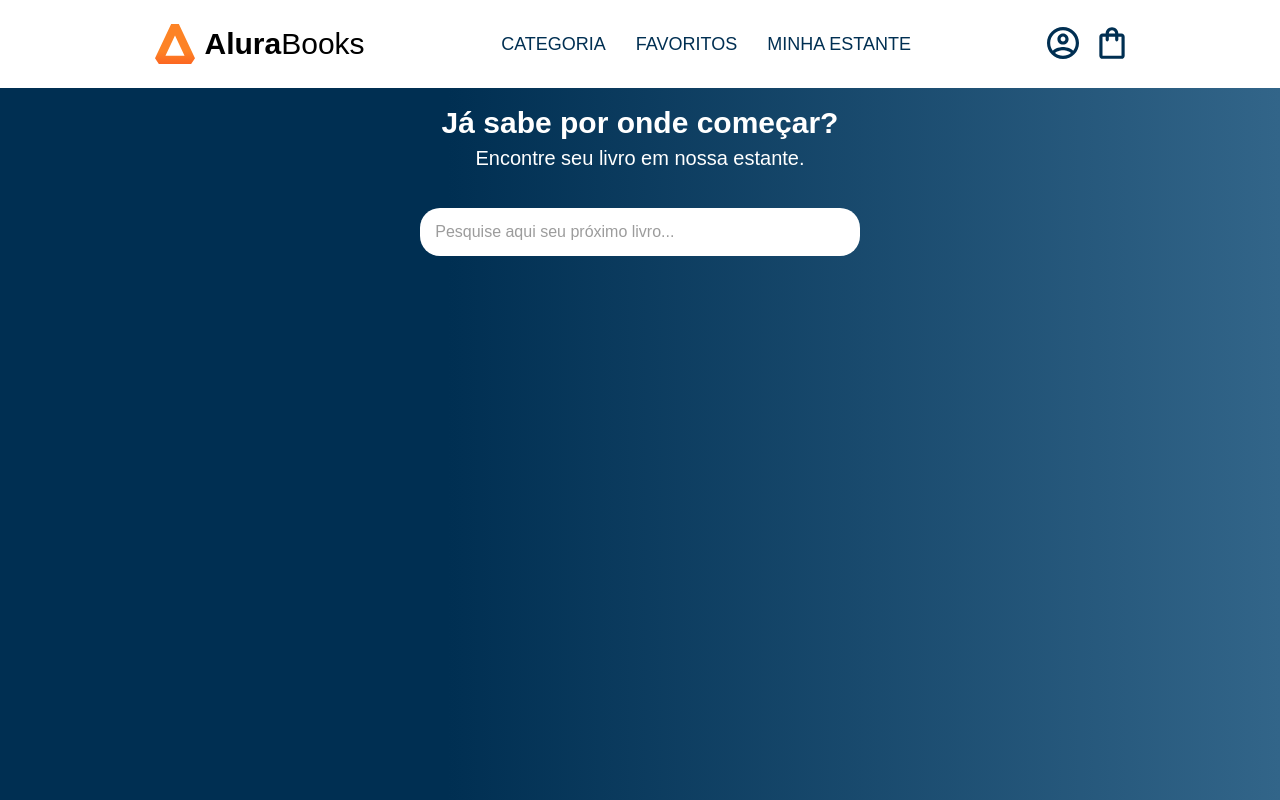
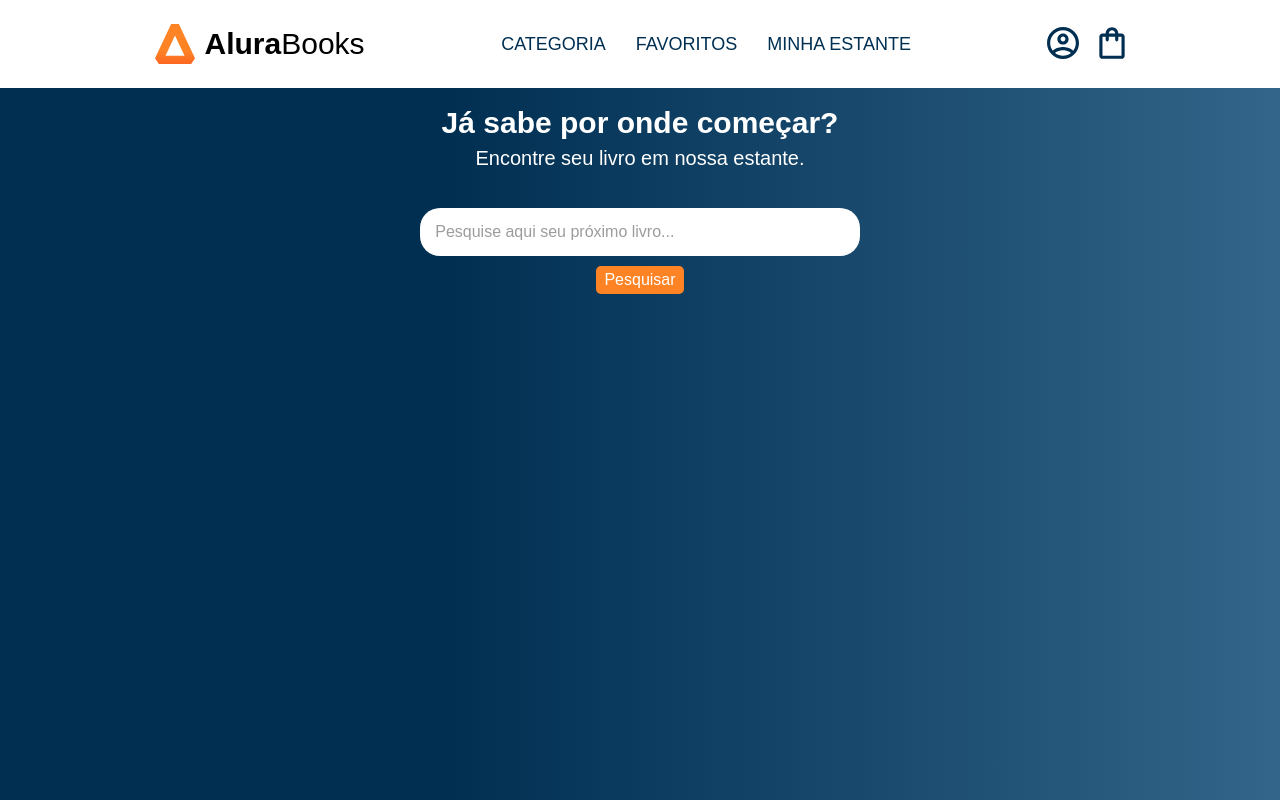
Before and after one commit to marcelypcosta/alura-books, a React (Create React App) app: page / in a window 1280 px wide. Shown: the top 800 px of the page. Built offline with nearby package versions, Linux system fonts and the light colour scheme.

Commit message:
States para buscar os livros

```diff
--- a/src/App.js
+++ b/src/App.js
@@ -2,7 +2,7 @@
 import styled from "styled-components";
 
 // Components
-import Header from "./components/Header/header";
+import Header from "./components/Header";
 import Buscador from "./components/Buscador";
 
 const AppContainer = styled.div`
--- /dev/null
+++ b/src/components/BotaoBuscar/index.js
@@ -0,0 +1,11 @@
+import styled from "styled-components";
+
+const Botao = styled.button`
+    background-color: #fd8325;
+    color: #fff;
+    padding: 5px 8px;
+    border-radius: 5px;
+    cursor: pointer;
+`
+
+export default Botao;
--- a/src/components/Buscador/index.js
+++ b/src/components/Buscador/index.js
@@ -6,7 +6,7 @@ import styled from "styled-components";
 
 // Components
 import Input from "../Input";
-
+import BotaoBuscar from "../BotaoBuscar";
 
 // Estilização
 const SectionBuscar = styled.section`
@@ -39,7 +39,18 @@ const LivrosContainer = styled.div`
 `;
 
 function Buscador() {
-  const [pesquisaLivros, setpesquisaLivros] = useState([]);
+  const [livrosDisponiveis, setLivrosDisponiveis] = useState([]);
+  const [pesquisaLivro, setPesquisaLivro] = useState("");
+
+  const txt = (event) => {
+    setPesquisaLivro(event.target.value);
+  };
+
+  const pesquisa = () => {
+    const livroPesquisado = livros.filter((livro) => livro.nome.includes(pesquisaLivro));
+
+    setLivrosDisponiveis(livroPesquisado);
+  };
 
   return (
     <SectionBuscar>
@@ -47,18 +58,13 @@ function Buscador() {
       <Subtitulo>Encontre seu livro em nossa estante.</Subtitulo>
       <Input
         placeholder="Pesquise aqui seu próximo livro..."
-        onBlur={(event) => {
-          const txt = event.target.value;
-          const livroPesquisado = livros.filter((livro) =>
-            livro.nome.includes(txt)
-          );
-
-          setpesquisaLivros(livroPesquisado);
-        }}
+        value={pesquisaLivro}
+        onChange={txt}
       />
+      <BotaoBuscar onClick={pesquisa}>Pesquisar</BotaoBuscar>
       <LivrosContainer>
-        {pesquisaLivros.map((livro) => (
-          <img src={livro.img} />
+        {livrosDisponiveis.map((livro) => (
+          <img key={livro.id} src={livro.img} alt={livro.nome} />
         ))}
       </LivrosContainer>
     </SectionBuscar>
--- a/src/components/Header/header.js
+++ b/src/components/Header/index.js
@@ -2,9 +2,9 @@
 import styled from "styled-components";
 
 // Components
-import Logo from "../Logo/logo";
-import Menu from "../Menu/menu";
-import Perfil from "../Perfil/perfil";
+import Logo from "../Logo";
+import Menu from "../Menu";
+import Perfil from "../Perfil";
 
 const HeaderContainer = styled.div`
     background-color: #fff;
```
Also changed, not shown: src/components/Logo/index.js (renamed from src/components/Logo/logo.js), src/components/Menu/index.js (renamed from src/components/Menu/menu.js), src/components/Perfil/index.js (renamed from src/components/Perfil/perfil.js).
